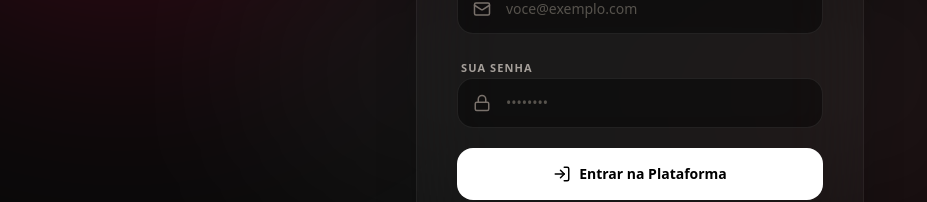
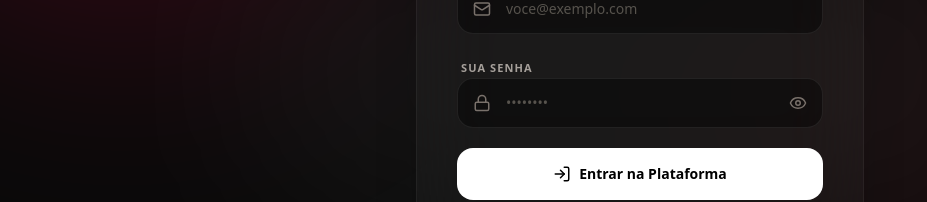
Before and after one commit to nordicr1/NihonGo-App, a React (Vite) app: page / in a window 1280 px wide. Shown: the part 398-600 px from the top of the page, without its empty margins (0-927 px from the left). Built offline with nearby package versions, Linux system fonts and the light colour scheme; no server answers.

Commit message:
feat: add show/hide password toggle to login screen

```diff
--- a/src/components/LoginScreen.tsx
+++ b/src/components/LoginScreen.tsx
@@ -1,12 +1,13 @@
 import React, { useState } from 'react';
 import { auth } from '../config/firebase';
 import { signInWithEmailAndPassword, createUserWithEmailAndPassword } from 'firebase/auth';
-import { Mail, Lock, Loader2, LogIn, UserPlus } from 'lucide-react';
+import { Mail, Lock, Loader2, LogIn, UserPlus, Eye, EyeOff } from 'lucide-react';
 
 export function LoginScreen() {
   const [isLogin, setIsLogin] = useState(true);
   const [email, setEmail] = useState('');
   const [password, setPassword] = useState('');
+  const [showPassword, setShowPassword] = useState(false);
 
   const [error, setError] = useState<string | null>(null);
   const [loading, setLoading] = useState(false);
@@ -95,13 +96,20 @@ export function LoginScreen() {
                   <Lock size={18} className="text-stone-500 group-focus-within:text-rose-400 transition-colors" />
                 </div>
                 <input
-                  type="password"
+                  type={showPassword ? "text" : "password"}
                   required
                   value={password}
                   onChange={(e) => setPassword(e.target.value)}
-                  className="w-full bg-black/40 border border-white/[0.08] text-white rounded-2xl py-3.5 pl-12 pr-4 focus:outline-none focus:ring-1 focus:ring-rose-500/50 focus:border-rose-500/50 transition-all placeholder:text-stone-600 font-medium text-sm"
+                  className="w-full bg-black/40 border border-white/[0.08] text-white rounded-2xl py-3.5 pl-12 pr-12 focus:outline-none focus:ring-1 focus:ring-rose-500/50 focus:border-rose-500/50 transition-all placeholder:text-stone-600 font-medium text-sm"
                   placeholder="••••••••"
                 />
+                <button
+                  type="button"
+                  onClick={() => setShowPassword(!showPassword)}
+                  className="absolute inset-y-0 right-0 pr-4 flex items-center text-stone-500 hover:text-stone-300 transition-colors"
+                >
+                  {showPassword ? <EyeOff size={18} /> : <Eye size={18} />}
+                </button>
               </div>
             </div>
 
```
